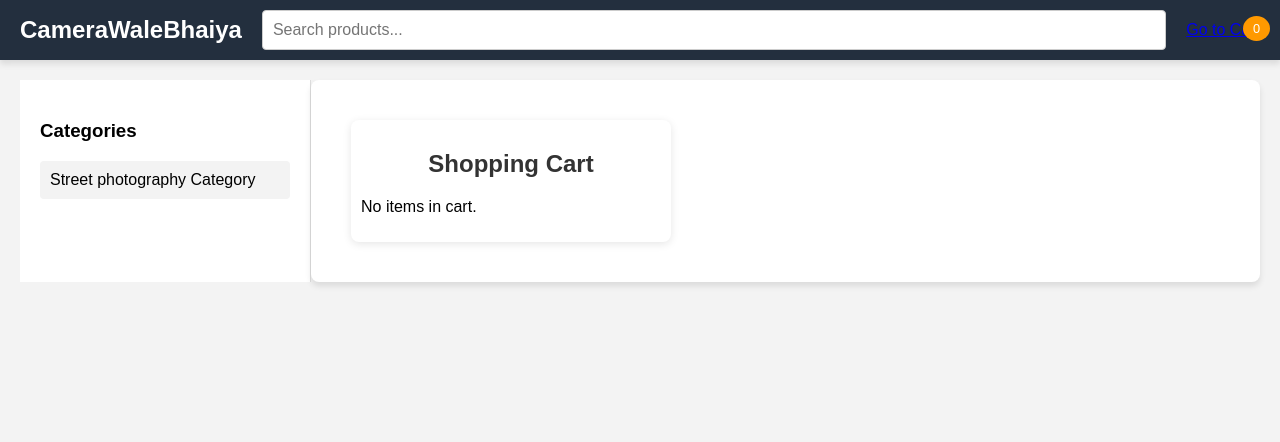
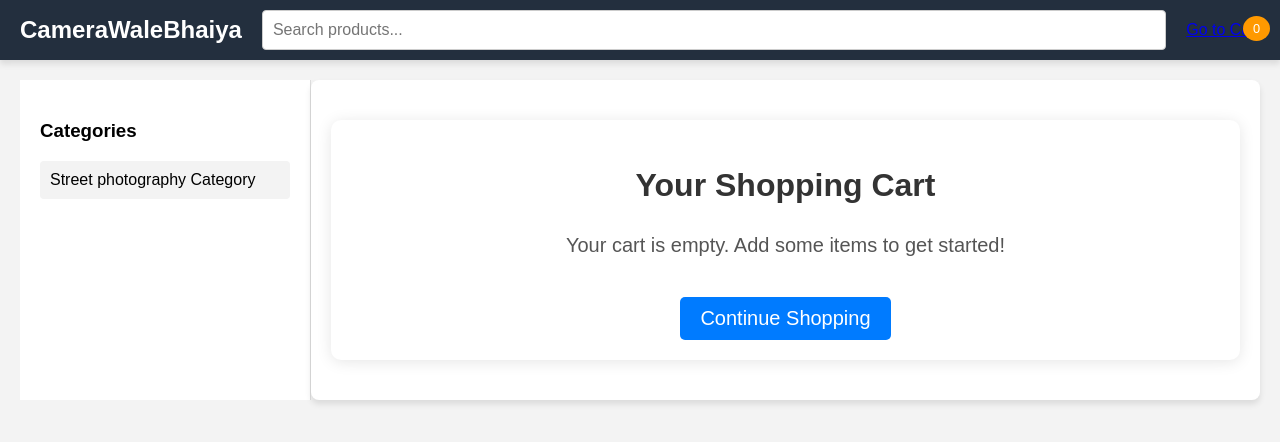
Before and after one commit to PoojanParmar/ecommerce, a React (Create React App) app in the folder frontend/: page /cart in a window 1280 px wide. Shown: the top 442 px of the page. Built offline with nearby package versions, Linux system fonts and the light colour scheme.

Commit message:
add to cart

```diff
--- a/frontend/src/components/Cart.css
+++ b/frontend/src/components/Cart.css
@@ -1,64 +1,92 @@
 .cart {
-    max-width: 300px;
-    margin: 20px;
-    background-color: white;
-    padding: 10px;
-    border-radius: 8px;
-    box-shadow: 0 2px 8px rgba(0, 0, 0, 0.1);
+    max-width: 900px;
+    margin: 20px auto;
+    background-color: #fff;
+    padding: 20px;
+    border-radius: 10px;
+    box-shadow: 0 2px 15px rgba(0, 0, 0, 0.1);
 }
 
 h2 {
     text-align: center;
-    margin-bottom: 20px;
-    font-size: 1.5rem;
+    font-size: 2rem;
+    margin-bottom: 30px;
     color: #333;
 }
 
 .cart-items-container {
     display: flex;
     flex-direction: column;
-    gap: 10px;
+    gap: 20px;
 }
 
 .cart-item {
     display: flex;
     align-items: center;
-    border-bottom: 1px solid #ddd;
-    padding: 10px 0;
+    justify-content: space-between;
+    padding: 15px;
+    border-radius: 8px;
+    background-color: #f9f9f9;
+    box-shadow: 0 2px 10px rgba(0, 0, 0, 0.05);
 }
 
 .cart-item-image {
-    width: 50px;
-    height: 50px;
+    width: 100px;
+    height: 100px;
     object-fit: cover;
-    margin-right: 10px;
-    border-radius: 4px;
+    border-radius: 8px;
+    margin-right: 15px;
 }
 
 .cart-item-details {
     flex: 1;
     display: flex;
-    align-items: center;
-    justify-content: space-between;
+    flex-direction: column;
+    align-items: flex-start;
+    gap: 10px;
 }
 
-.cart-item-details h3 {
-    font-size: 1.25rem;
-    color: #007bff;
+.cart-item-price,
+.cart-item-total {
+    font-size: 1.1rem;
+    color: #555;
 }
 
-.cart-item-details p {
+.quantity-container {
+    display: flex;
+    align-items: center;
+    gap: 10px;
+}
+
+.quantity-button {
+    padding: 5px 10px;
+    background-color: #007bff;
+    color: white;
+    border: none;
+    border-radius: 5px;
+    cursor: pointer;
+    font-size: 1.1rem;
+}
+
+.quantity-button:hover {
+    background-color: #0056b3;
+}
+
+.quantity-input {
+    width: 50px;
+    padding: 5px;
+    text-align: center;
     font-size: 1rem;
-    color: #555;
-    margin: 0 10px;
+    border: 1px solid #ddd;
+    border-radius: 5px;
 }
 
 .remove-from-cart-button {
     background-color: #ff4d4d;
     color: white;
     border: none;
-    padding: 5px 10px;
-    border-radius: 4px;
+    padding: 8px 12px;
+    border-radius: 5px;
     cursor: pointer;
     transition: background-color 0.3s;
 }
@@ -66,3 +94,46 @@
 .remove-from-cart-button:hover {
     background-color: #cc0000;
 }
+
+.cart-summary {
+    margin-top: 30px;
+    padding-top: 15px;
+    border-top: 1px solid #ddd;
+    display: flex;
+    flex-direction: column;
+    gap: 10px;
+    align-items: flex-end;
+}
+
+.checkout-button {
+    padding: 10px 20px;
+    background-color: #28a745;
+    color: white;
+    text-decoration: none;
+    border-radius: 5px;
+    font-size: 1.1rem;
+}
+
+.checkout-button:hover {
+    background-color: #218838;
+}
+
+.empty-cart {
+    text-align: center;
+    font-size: 1.25rem;
+    color: #555;
+}
+
+.continue-shopping {
+    display: inline-block;
+    margin-top: 20px;
+    padding: 10px 20px;
+    background-color: #007bff;
+    color: white;
+    border-radius: 5px;
+    text-decoration: none;
+}
+
+.continue-shopping:hover {
+    background-color: #0056b3;
+}
--- a/frontend/src/components/Cart.js
+++ b/frontend/src/components/Cart.js
@@ -19,9 +19,12 @@
 
     return (
         <div className="cart">
-            <h2>Shopping Cart</h2>
+            <h2>Your Shopping Cart</h2>
             {cart.length === 0 ? (
-                <p>No items in cart.</p>
+                <div className="empty-cart">
+                    <p>Your cart is empty. Add some items to get started!</p>
+                    <Link to="/" className="continue-shopping">Continue Shopping</Link>
+                </div>
             ) : (
                 <div className="cart-items-container">
                     {cart.map((item) => (
@@ -29,7 +32,7 @@
                             <img src={item.imageUrl} alt={item.name} className="cart-item-image" />
                             <div className="cart-item-details">
                                 <h3>{item.name}</h3>
-                                <p>Price: ${item.price}</p>
+                                <p className="cart-item-price">${item.price}</p>
 
                                 {/* Quantity Controls */}
                                 <div className="quantity-container">
@@ -53,16 +56,19 @@
                                         +
                                     </button>
                                 </div>
-                                <p>Total: ${item.price * item.quantity}</p>
+                                <p className="cart-item-total">Total: ${item.price * item.quantity}</p>
                                 <button onClick={() => removeFromCart(item._id)} className="remove-from-cart-button">
                                     Remove
                                 </button>
                             </div>
                         </div>
                     ))}
-                    <Link to="/checkout" className="checkout-button">
-                        Go to Checkout
-                    </Link>
+
+                    {/* Cart Summary */}
+                    <div className="cart-summary">
+                        <p><strong>Total Price:</strong> ${cart.reduce((acc, item) => acc + item.price * item.quantity, 0).toFixed(2)}</p>
+                        <Link to="/checkout" className="checkout-button">Proceed to Checkout</Link>
+                    </div>
                 </div>
             )}
         </div>
```
